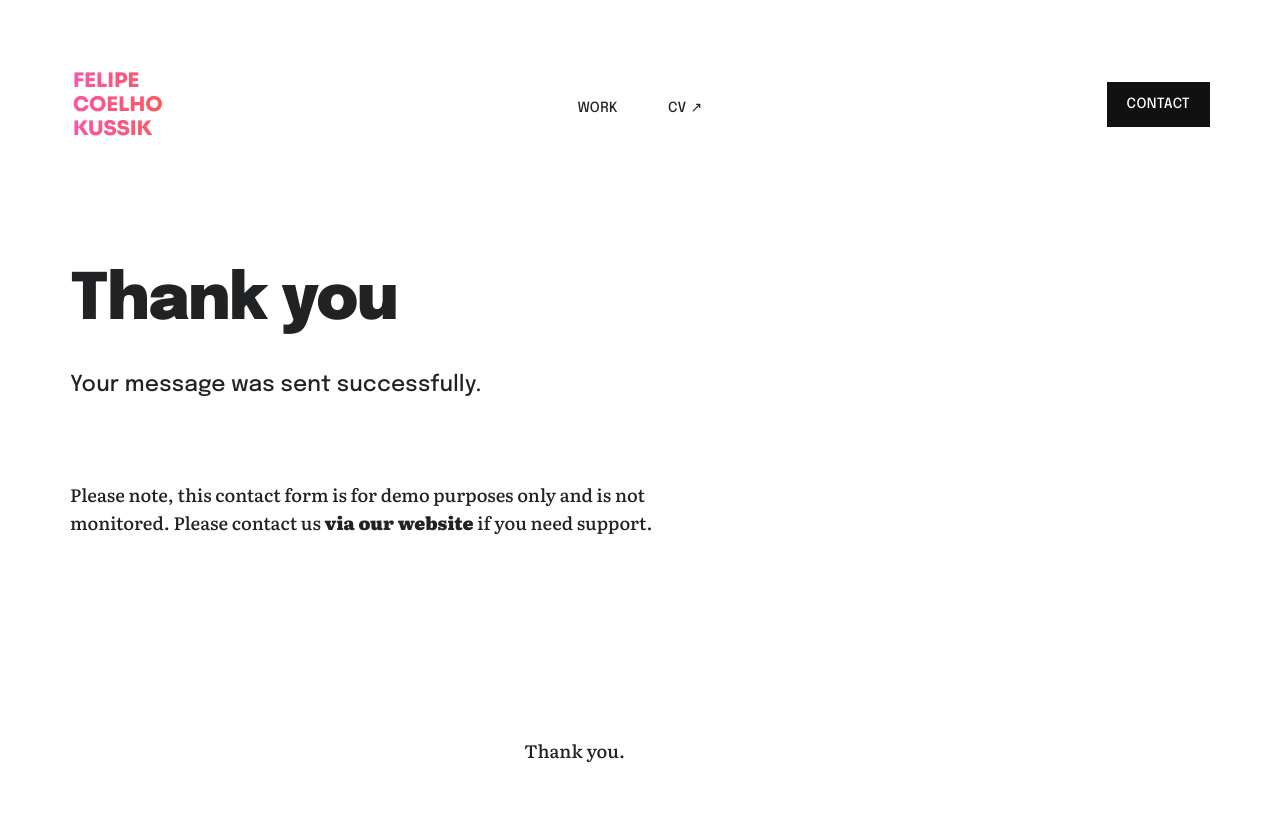
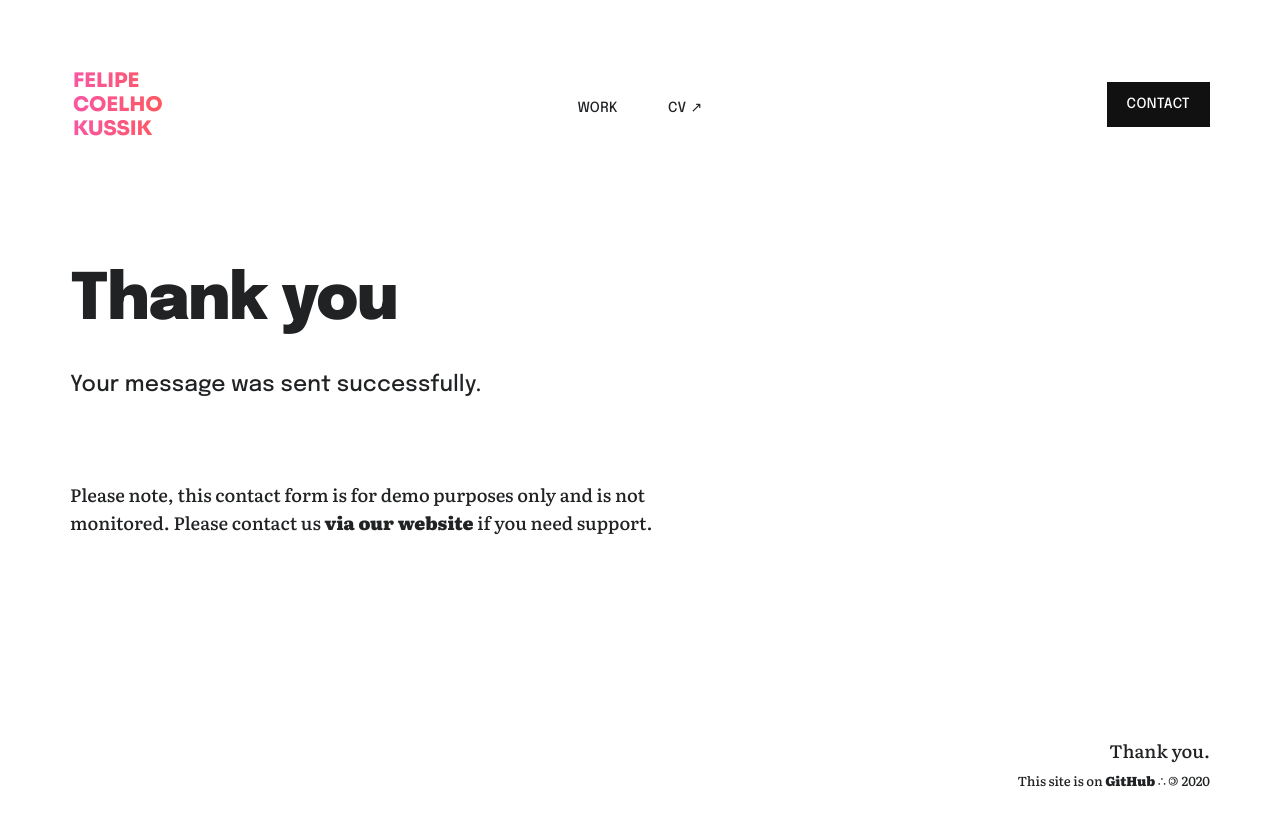
Before and after one commit to seufelipe/seufelipe.github.io, a Jekyll site: the page built from _pages/thanks.md, in a window 1280 px wide. Shown: the top 826 px of the page. Built offline with Jekyll 4.4.1, drawn with Linux system fonts in a browser that asks for light colours; nearby versions of some CDN libraries.

Commit message:
added link to github

```diff
--- a/_includes/footer.html
+++ b/_includes/footer.html
@@ -1,21 +1,15 @@
 <footer class="footer">
 	<div class="wrap grid">
 
-		<!-- {% if site.data.settings.footer_settings.logo_image %}
-		<a href="{{ site.baseurl }}/" class="footer__logo">
-			<img src="{{ site.data.settings.footer_settings.logo_image | relative_url }}" class="footer__logo__img">
-		</a>
-		{% else %}
-		<a href="{{ site.baseurl }}/" class="footer__title">
-			{{ site.data.settings.basic_settings.site_title }}
-		</a>
-		{% endif %} -->
+		<div>
+
+		</div>
 
 		<div class="footer__copyright">
 			{% if site.data.settings.footer_settings.tagline %}
 			<p>{{ site.data.settings.footer_settings.tagline }}</p>
 			{% endif %}
-			<!-- <span class="footnote">{{ site.data.settings.basic_settings.site_title }} © {{ 'now' | date: "%Y" }}</span> -->
+			<p class="footnote">This site is on <a href="https://github.com/seufelipe/seufelipe.github.io">GitHub</a> ∴ <span style="display:inline-block;transform: rotate(180deg);height:1em;">©</span> {{ 'now' | date: "%Y" }}</p>
 		</div>
 
 	</div>
```
